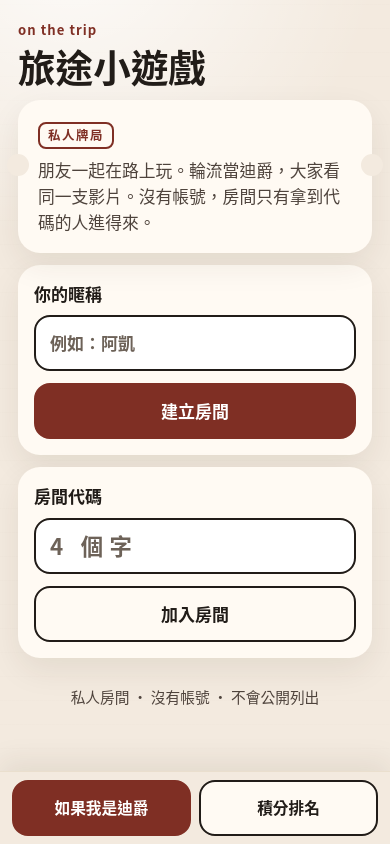
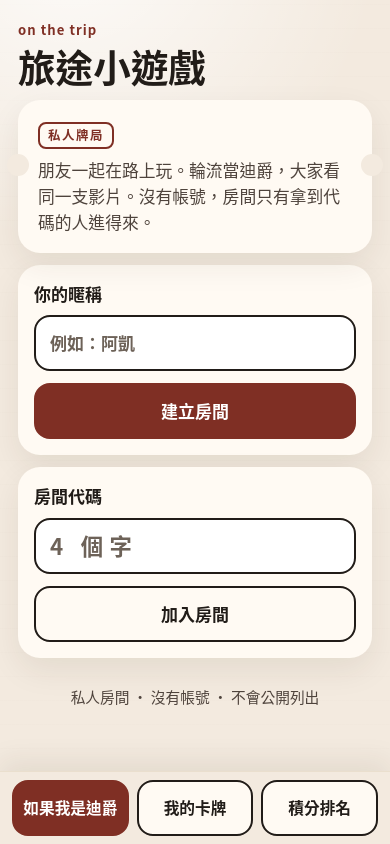
Before and after one commit to LotusPie/-, a React (Vite) app in the folder client/: page / in a window 390 px wide. Built offline with nearby package versions, Linux system fonts and the light colour scheme; a web font is replaced by a local one.

Commit message:
Give each player a private cards page.
The hand and shop stay on that phone. Switching pages is not sent to the room.

```diff
--- a/client/src/App.jsx
+++ b/client/src/App.jsx
@@ -22,6 +22,18 @@ async function writeText(text) {
   }
 }
 
+const PAGE_KEY = "on-the-trip-page";
+
+function readLocalPage() {
+  try {
+    const value = sessionStorage.getItem(PAGE_KEY);
+    if (value === "play" || value === "cards" || value === "rank") return value;
+  } catch {
+    // this browser is not keeping local page state
+  }
+  return "play";
+}
+
 function roomLink(code) {
   const url = new URL(window.location.href);
   url.searchParams.set("room", code);
@@ -35,7 +47,7 @@ export default function App() {
   const [linkCode] = useState(() => roomCodeFromLocation());
   const [code, setCode] = useState(linkCode);
   const [toast, setToast] = useState("");
-  const [page, setPage] = useState("play");
+  const [page, setPage] = useState(readLocalPage);
   const [bumped, setBumped] = useState({});
   const prevScores = useRef({});
   const invited = !room && linkCode && code === linkCode ? linkCode : "";
@@ -43,6 +55,19 @@ export default function App() {
   useEffect(() => {
     document.title = room ? `房間 ${room.code} · 旅途小遊戲` : "旅途小遊戲";
   }, [room]);
+
+  useEffect(() => {
+    try {
+      sessionStorage.setItem(PAGE_KEY, page);
+    } catch {
+      // the choice still stays in this page until reload
+    }
+  }, [page]);
+
+  function choosePage(next) {
+    if (next !== "play" && next !== "cards" && next !== "rank") return;
+    setPage(next);
+  }
 
   useEffect(() => {
     if (!room) return undefined;
@@ -91,8 +116,10 @@ export default function App() {
   const turnId = room?.game?.kind === "dj" ? room.game.djId : null;
   const returning = !room && status === "connecting" && Boolean(loadSession()?.playerId);
   const pending = status === "connecting";
-  const rankOnly = page === "rank";
-  const appClass = ["app", room ? "in-room" : "", rankOnly ? "show-rank" : ""].filter(Boolean).join(" ");
+  const onPlay = page === "play";
+  const appClass = ["app", room ? "in-room" : "", page === "rank" ? "show-rank" : "", page === "cards" ? "show-cards" : ""]
+    .filter(Boolean)
+    .join(" ");
 
   return (
     <div className={appClass}>
@@ -120,9 +147,9 @@ export default function App() {
       )}
 
       <div
-        className={rankOnly ? "play-stage is-parked" : "play-stage"}
-        aria-hidden={rankOnly ? true : undefined}
-        inert={rankOnly ? "true" : undefined}
+        className={onPlay ? "play-stage" : "play-stage is-parked"}
+        aria-hidden={onPlay ? undefined : true}
+        inert={onPlay ? undefined : "true"}
       >
         {!room && returning && <p className="panel">正在回到房間…</p>}
         {!room && !returning && (
@@ -142,11 +169,17 @@ export default function App() {
           <Lobby onStart={(game) => act({ name: "start", game })} onLeave={leave} />
         )}
         {room?.game?.kind === "dj" && <DjGame room={room} youId={youId} act={act} />}
-        {room && (room.phase === "lobby" || room.game?.kind === "dj") && (
+      </div>
+      {page === "rank" && <ScorePage room={room} youId={youId} />}
+      {page === "cards" &&
+        (room ? (
           <CardDesk room={room} youId={youId} act={act} />
-        )}
-      </div>
-      {rankOnly && <ScorePage room={room} youId={youId} />}
+        ) : (
+          <section className="panel card-page stack">
+            <h2>我的卡牌</h2>
+            <p className="hint">進房間之後，這裡會顯示目前的手牌和牌店。</p>
+          </section>
+        ))}
       <footer>
         <p>私人房間 · 沒有帳號 · 不會公開列出</p>
         {room && (
@@ -160,7 +193,7 @@ export default function App() {
           </div>
         )}
       </footer>
-      <PageSwitch page={page} onChange={setPage} />
+      <PageSwitch page={page} onChange={choosePage} />
       {toast && <p className="toast">{toast}</p>}
     </div>
   );
--- a/client/src/cards.jsx
+++ b/client/src/cards.jsx
@@ -47,7 +47,7 @@ export function CardDesk({ room, youId, act }) {
 
   return (
     <section className="card-desk panel">
-      <h2>手牌</h2>
+      <h2>目前的手牌</h2>
       {hand.length ? (
         <div className="card-hand">
           {hand.map((id, index) => {
--- a/client/src/play.jsx
+++ b/client/src/play.jsx
@@ -150,6 +150,7 @@ export function Ranking({ ranking, youId }) {
 export function PageSwitch({ page, onChange }) {
   const items = [
     ["play", "如果我是迪爵"],
+    ["cards", "我的卡牌"],
     ["rank", "積分排名"],
   ];
   return (
--- a/client/src/styles.css
+++ b/client/src/styles.css
@@ -1140,6 +1140,7 @@ html {
   transform: translateX(-50%);
   overflow: hidden;
   opacity: 0;
+  visibility: hidden;
   pointer-events: none;
 }
 
@@ -1151,7 +1152,7 @@ html {
   transform: translateX(-50%);
   width: min(100%, 560px);
   display: grid;
-  grid-template-columns: minmax(0, 1fr) minmax(0, 1fr);
+  grid-template-columns: repeat(3, minmax(0, 1fr));
   gap: 8px;
   margin: 0;
   padding:
```
